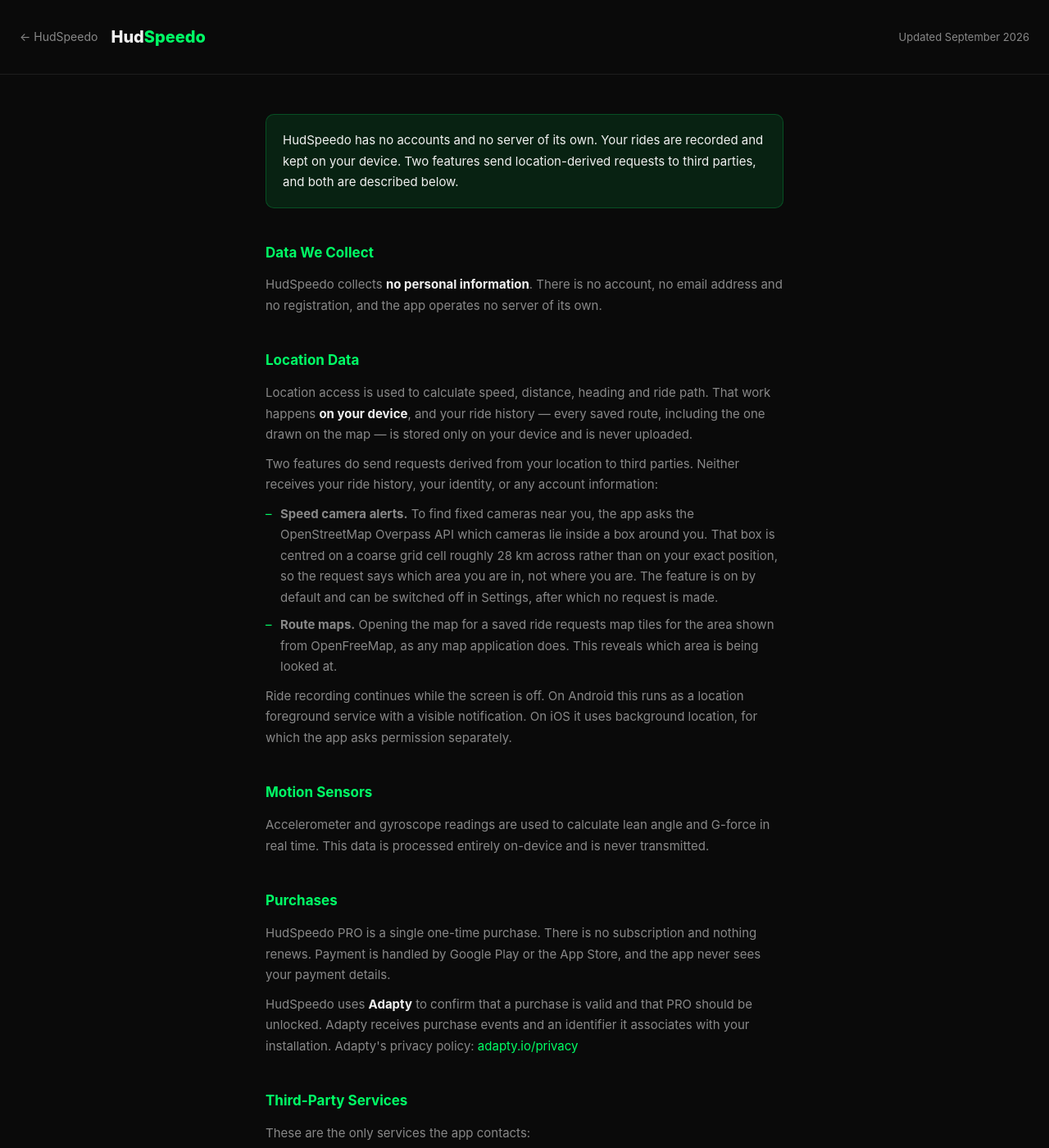
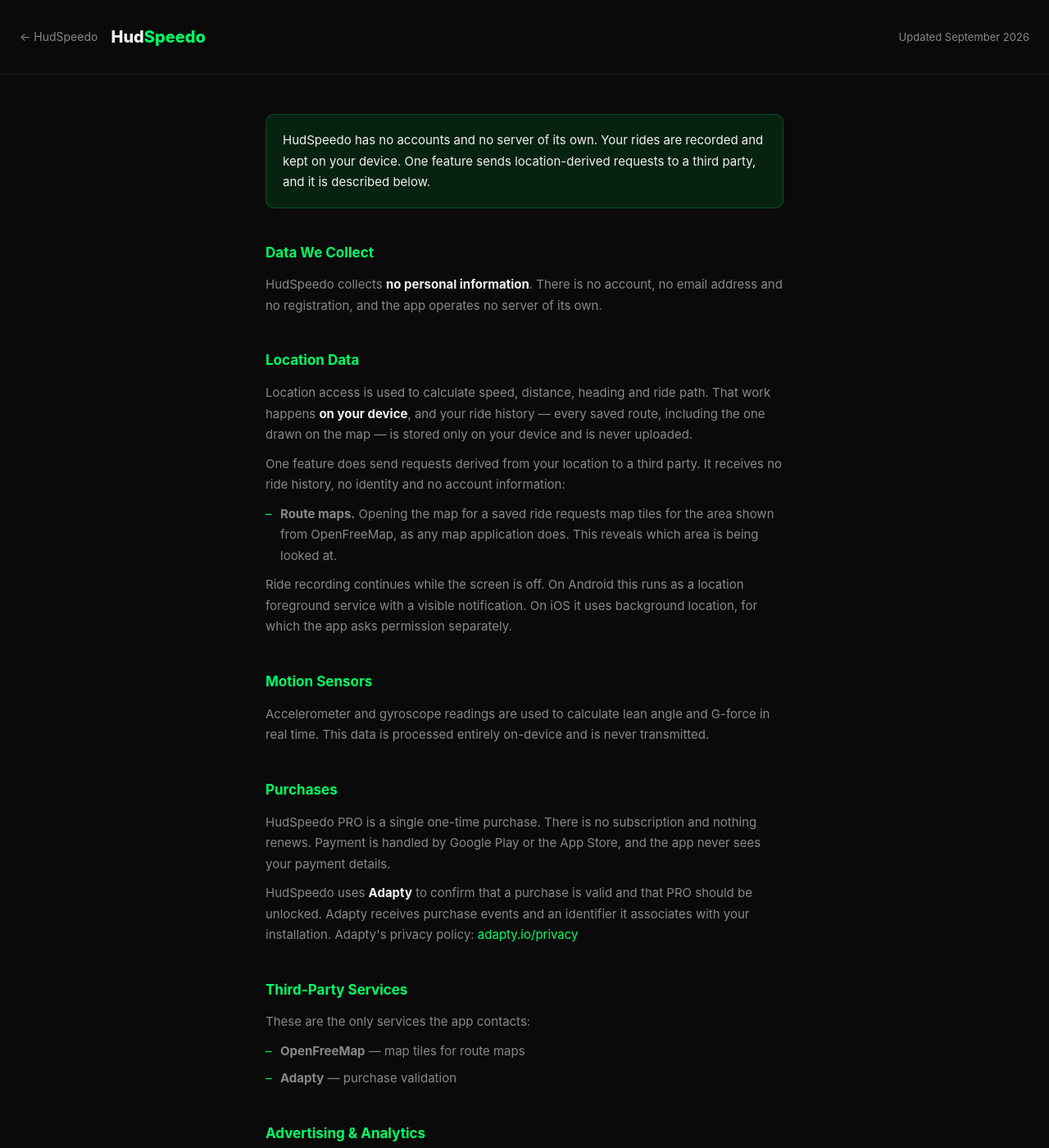
Before and after one commit to ugulay/ugulay.github.io, a Jekyll site: the page hudspeedo/privacy/index.html, which Jekyll copies as it is, in a window 1280 px wide and 1400 px high. Shown: the whole window at 82% size. Built offline with Jekyll 4.4.1, drawn with Linux system fonts in a browser that asks for light colours; some of the changed text lies outside the part shown.

Commit message:
fix(hudspeedo): drop Overpass from the privacy policy
The speed camera feature is gone from the app, so the OpenStreetMap Overpass
API is no longer contacted and the location section no longer describes it.
What leaves the device is now map tiles for route maps and purchase events for
validation — nothing else.

Mirrors ugulay/hudSpeedo@5a4d935.

Co-Authored-By: Claude Opus 5 <noreply@anthropic.com>

```diff
--- a/hudspeedo/privacy/index.html
+++ b/hudspeedo/privacy/index.html
@@ -134,7 +134,7 @@
 <main>
 
   <div class="intro">
-    HudSpeedo has no accounts and no server of its own. Your rides are recorded and kept on your device. Two features send location-derived requests to third parties, and both are described below.
+    HudSpeedo has no accounts and no server of its own. Your rides are recorded and kept on your device. One feature sends location-derived requests to a third party, and it is described below.
   </div>
 
   <section>
@@ -145,9 +145,8 @@
   <section>
     <h2>Location Data</h2>
     <p>Location access is used to calculate speed, distance, heading and ride path. That work happens <strong>on your device</strong>, and your ride history &mdash; every saved route, including the one drawn on the map &mdash; is stored only on your device and is never uploaded.</p>
-    <p>Two features do send requests derived from your location to third parties. Neither receives your ride history, your identity, or any account information:</p>
+    <p>One feature does send requests derived from your location to a third party. It receives no ride history, no identity and no account information:</p>
     <ul>
-      <li><strong>Speed camera alerts.</strong> To find fixed cameras near you, the app asks the OpenStreetMap Overpass API which cameras lie inside a box around you. That box is centred on a coarse grid cell roughly 28&nbsp;km across rather than on your exact position, so the request says which area you are in, not where you are. The feature is on by default and can be switched off in Settings, after which no request is made.</li>
       <li><strong>Route maps.</strong> Opening the map for a saved ride requests map tiles for the area shown from OpenFreeMap, as any map application does. This reveals which area is being looked at.</li>
     </ul>
     <p>Ride recording continues while the screen is off. On Android this runs as a location foreground service with a visible notification. On iOS it uses background location, for which the app asks permission separately.</p>
@@ -168,7 +167,6 @@
     <h2>Third-Party Services</h2>
     <p>These are the only services the app contacts:</p>
     <ul>
-      <li><strong>OpenStreetMap Overpass API</strong> &mdash; speed camera lookups, while that feature is switched on</li>
       <li><strong>OpenFreeMap</strong> &mdash; map tiles for route maps</li>
       <li><strong>Adapty</strong> &mdash; purchase validation</li>
     </ul>
@@ -181,7 +179,7 @@
 
   <section>
     <h2>Data Retention &amp; Deletion</h2>
-    <p>Ride history, your settings and a cached list of nearby speed cameras are stored on your device. Settings has an action that deletes your saved rides; uninstalling the app removes everything, including settings and the cache. There is no account and no server-side profile to request deletion of.</p>
+    <p>Ride history and your settings are stored on your device. Settings has an action that deletes your saved rides; uninstalling the app removes everything. There is no account and no server-side profile to request deletion of.</p>
   </section>
 
   <section>
```
